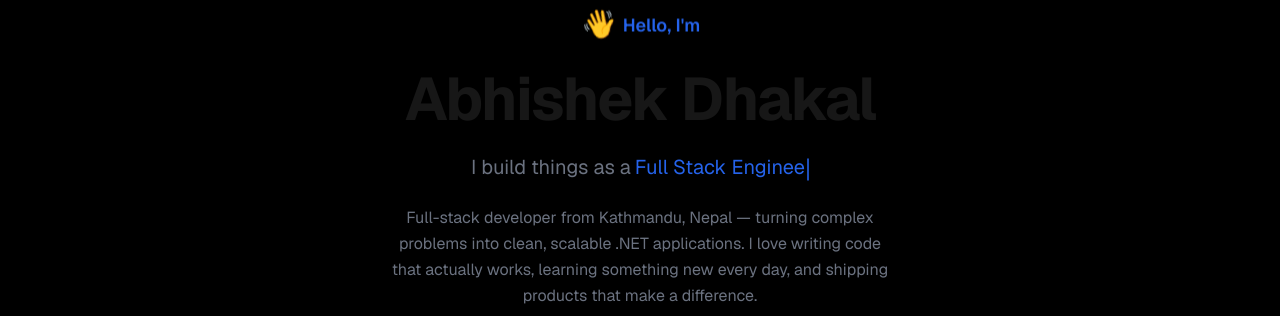
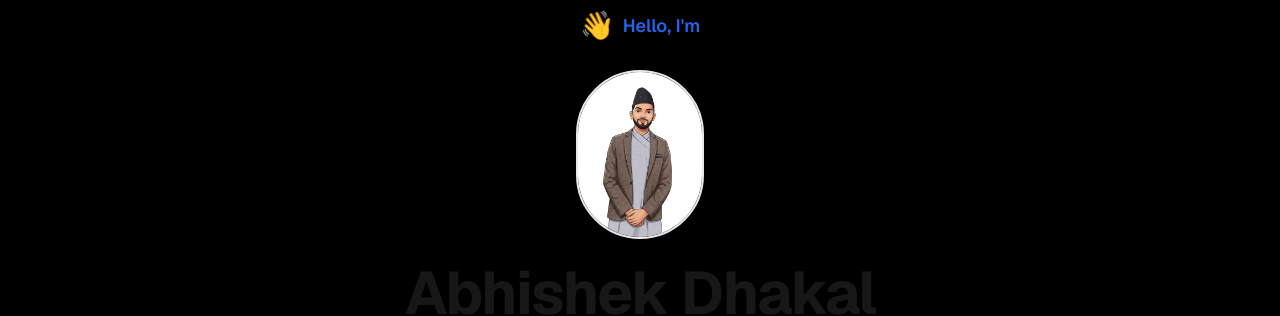
Before and after one commit to GGAbhishekDhakal/MyPortfolio, a Next.js app: page / in a window 1280 px wide. Shown: the part 134-450 px from the top of the page. Built offline with nearby package versions, Linux system fonts and the light colour scheme.

Commit message:
feat: add profile photo to hero section

```diff
--- a/app/components/Hero.tsx
+++ b/app/components/Hero.tsx
@@ -1,6 +1,7 @@
 "use client";
 
 import { useRef } from "react";
+import Image from "next/image";
 import Typewriter from "./Typewriter";
 import Greeting from "./Greeting";
 import AnimatedCounter from "./AnimatedCounter";
@@ -22,6 +23,15 @@ export default function Hero() {
         </div>
 
         <Greeting />
+
+        <Image
+          src="/profile.png"
+          alt="Abhishek Dhakal"
+          width={128}
+          height={128}
+          className="rounded-full border-2 border-card-border object-cover shadow-lg"
+          priority
+        />
 
         <h1 className="max-w-2xl text-4xl font-bold tracking-tight text-foreground sm:text-5xl lg:text-6xl">
           Abhishek Dhakal
```
Also changed, not shown: public/profile.png (added).
